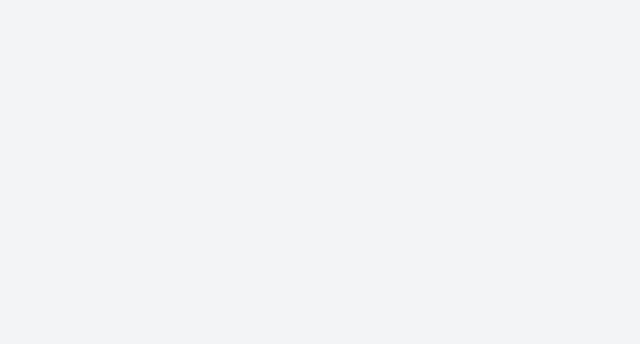
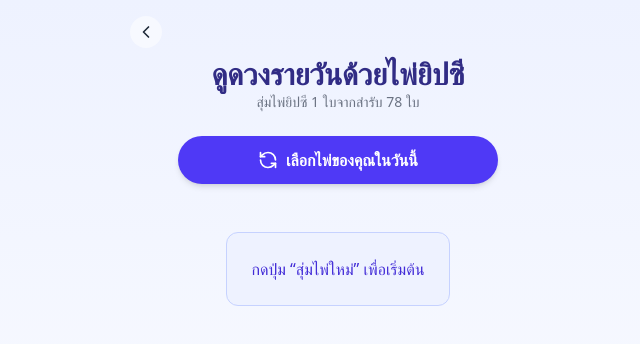
Before and after one commit to leo-nicha/horoscope-app, a React (Vite) app: page /tarot in a window 1280 px wide. Before the commit this address had no page. Shown: the top 344 px of the page, without its empty margins (302-942 px from the left). Built offline with nearby package versions, Linux system fonts and the light colour scheme.

Commit message:
add tarot daily

```diff
--- a/src/App.tsx
+++ b/src/App.tsx
@@ -1,7 +1,7 @@
 import React from 'react';
-import { Routes, Route, useLocation } from "react-router-dom";
+import { Routes, Route } from "react-router-dom";
 import HomeScreen from './components/HomeScreen';
-import DairyTarot from './components/DairyTarot';
+import TarotRandomizer from './components/TarotRandomizer';
 
 
 const App: React.FC = () => {
@@ -9,7 +9,7 @@ const App: React.FC = () => {
     <div className="font-sans bg-gray-100 min-h-dvh w-full overflow-x-hidden flex flex-col relative">
       <Routes>
         <Route path="/" element={<HomeScreen />} />
-        <Route path="/dairytarot" element={<DairyTarot />} />
+        <Route path="/tarot" element={<TarotRandomizer />} />
       </Routes>
     </div>
   );
--- /dev/null
+++ b/src/components/CardDisplay.tsx
@@ -0,0 +1,71 @@
+import React from "react";
+import { BookOpen, Compass } from "lucide-react";
+
+export interface CardData {
+  name: string;
+  image?: string;
+  meaning_up: string;
+  desc: string;
+}
+
+interface CardDisplayProps {
+  card: CardData;
+}
+
+const CardDisplay: React.FC<CardDisplayProps> = ({ card }) => {
+  // ใช้ image จาก API ถ้ามี
+  const fullImageUrl =
+    card.image && card.image.trim() !== ""
+      ? card.image
+      : `https://placehold.co/300x500/0F172A/94A3B8?text=${encodeURIComponent(
+          card.name || "TAROT"
+        )}`;
+
+  return (
+    <div className="bg-white shadow-xl rounded-2xl p-4 flex flex-col items-center w-full max-w-md animate-fadeIn">
+      {/* ส่วนรูปภาพไพ่ */}
+      <div className="w-56 aspect-3/5 rounded-xl overflow-hidden border-4 border-gray-100 shadow-md">
+        <img
+          src={fullImageUrl}
+          alt={`รูปไพ่ ${card.name}`}
+          onError={(e) => {
+            // ถ้ารูปโหลดไม่ได้ ให้ใช้ Placeholder
+            const target = e.target as HTMLImageElement;
+            target.onerror = null;
+            target.src = `https://placehold.co/300x500/0F172A/94A3B8?text=${encodeURIComponent(
+              card.name || "TAROT"
+            )}`;
+          }}
+          className="w-full h-full object-cover transition-transform duration-300 hover:scale-105"
+        />
+      </div>
+
+      {/* ชื่อไพ่ */}
+      <h2 className="text-center mt-4 text-2xl font-serif font-bold text-indigo-700">
+        {card.name}
+      </h2>
+
+      {/* ความหมาย */}
+      <div className="mt-4 w-full">
+        <h3 className="flex items-center text-lg font-semibold text-gray-800 mb-2 border-b pb-1">
+          <Compass className="w-4 h-4 text-green-600 mr-2" />
+          ความหมาย (ด้านตรง)
+        </h3>
+        <p className="text-gray-600 leading-relaxed italic bg-green-50 p-3 rounded-lg border border-green-200 text-sm">
+          {card.meaning_up}
+        </p>
+      </div>
+
+      {/* คำอธิบาย */}
+      <div className="mt-4 w-full">
+        <h3 className="flex items-center text-lg font-semibold text-gray-800 mb-2 border-b pb-1">
+          <BookOpen className="w-4 h-4 text-red-600 mr-2" />
+          คำอธิบายโดยละเอียด
+        </h3>
+        <p className="text-gray-700 leading-relaxed text-sm">{card.desc}</p>
+      </div>
+    </div>
+  );
+};
+
+export default CardDisplay;
--- a/src/components/ContentList.tsx
+++ b/src/components/ContentList.tsx
@@ -4,7 +4,7 @@ import { useNavigate } from "react-router-dom";
 
 const ContentList: React.FC = () => {
   const items = [
-    { title: 'Tarot', subtitle: 'MPG', imageUrl: 'https://placehold.co/140x110/e0f2fe/0c4a6e?text=CQ9+Game' },
+    { title: 'ดูดวงรายวัน', subtitle: 'MPG', imageUrl: 'https://placehold.co/140x110/e0f2fe/0c4a6e?text=CQ9+Game' },
     { title: 'JDB', subtitle: 'MPG', imageUrl: 'https://placehold.co/140x110/ecfdf5/065f46?text=JDB+Game' },
     { title: 'JILI', subtitle: 'MPG', imageUrl: 'https://placehold.co/140x110/fefce8/713f12?text=JILI+Game' },
     { title: 'PNG', subtitle: 'MPG', imageUrl: 'https://placehold.co/140x110/fef2f2/991b1b?text=PNG+Game' },
@@ -14,8 +14,8 @@ const ContentList: React.FC = () => {
   // ✅ Handler เมื่อกดแต่ละการ์ด
   const navigate = useNavigate();
   const handleItemClick = (title: string) => {
-    if (title === 'Tarot')
-    navigate(`/dairytarot`)
+    if (title === 'ดูดวงรายวัน')
+    navigate(`/tarot`)
   };
 
   return (
--- a/src/components/DairyTarot.tsx
+++ /dev/null
@@ -1,5 +0,0 @@
-const DairyTarot: React.FC = () => {
-  return <div>DairyTarot Component</div>;
-}
-
-export default DairyTarot;
--- a/src/components/Header.tsx
+++ b/src/components/Header.tsx
@@ -1,16 +1,12 @@
 import React from 'react';
 import { User, LogIn, MessageSquare } from 'lucide-react';
 
-/**
- * Component ส่วน Header
- * ประกอบด้วย: Top Nav (Logo, Login/Register), Banner, Welcome Message
- */
 const Header: React.FC = () => {
   return (
     <header className="bg-white shadow-sm shrink-0">
       {/* 1. Top Navigation */}
       <nav className="p-3 flex justify-between items-center">
-        <h1 className="text-3xl font-bold text-gray-800">K36</h1>
+        <h1 className="text-3xl font-bold text-gray-800">HORO</h1>
         <div className="flex items-center space-x-3 text-sm">
           <button className="flex items-center space-x-1 text-blue-600">
             <User className="bg-blue-600 text-white rounded-full p-1 text-lg" />
@@ -20,15 +16,15 @@ const Header: React.FC = () => {
             <LogIn className="bg-blue-600 text-white rounded-full p-1 text-lg" />
             <span>Login</span>
           </button>
-          <span className="text-2xl">🇺🇸</span>
-          <MessageSquare className="text-2xl text-gray-500" />
+          {/* <span className="text-2xl">🇺🇸</span>
+          <MessageSquare className="text-2xl text-gray-500" /> */}
         </div>
       </nav>
 
       {/* 2. Banner */}
       <div
         className="h-32 bg-gray-700 bg-cover bg-center flex items-center justify-center text-white"
-        style={{ backgroundImage: "url('https://placehold.co/400x130/333333/ffffff?text=Football+Banner')" }}
+        style={{ backgroundImage: "url('https://placehold.co/400x130/333333/ffffff?text=HORO+Banner')" }}
       >
         {/* Placeholder for complex player images */}
       </div>
@@ -36,7 +32,7 @@ const Header: React.FC = () => {
       {/* 3. Welcome Message */}
       <div className="p-2 text-sm text-gray-700 border-b border-gray-200">
         <span className="text-blue-500 mr-1">●</span>
-        Welcome to K36
+        ยินดีต้อนรับสู่ HORO ดูดวงออนไลน์ฟรี ทุกวันกับเรา!
       </div>
     </header>
   );
--- /dev/null
+++ b/src/components/TarotRandomizer.tsx
@@ -0,0 +1,122 @@
+import React, { useState, useCallback } from "react";
+import { RefreshCcw, Loader2, ChevronLeftIcon } from "lucide-react";
+import CardDisplay from "./CardDisplay";
+import { useNavigate } from "react-router-dom";
+
+const BASE_URL = "https://tarot-api-lyart.vercel.app";
+const ALL_CARDS_URL = `${BASE_URL}/tarot_deck_78.json`;
+
+interface CardData {
+  name: string;
+  img: string;
+  meaning_up: string;
+  desc: string;
+}
+
+const TarotRandomizer: React.FC = () => {
+  const navigate = useNavigate();
+  const [card, setCard] = useState<CardData | null>(null);
+  const [loading, setLoading] = useState(false);
+  const [error, setError] = useState<string | null>(null);
+
+  const fetchRandomCard = useCallback(async () => {
+    setLoading(true);
+    setError(null);
+    setCard(null);
+
+    try {
+      const allCardsResponse = await fetch(ALL_CARDS_URL);
+      if (!allCardsResponse.ok) throw new Error(`Error: ${allCardsResponse.status}`);
+
+      const allCardsData = await allCardsResponse.json();
+
+      // ✅ ตรวจสอบว่าข้อมูลอยู่ในรูปแบบใด
+      const cardList = Array.isArray(allCardsData)
+        ? allCardsData
+        : allCardsData.cards || []; // ถ้าเป็น object ที่มี property cards
+
+      if (cardList.length === 0) {
+        throw new Error("ไม่พบข้อมูลไพ่ในสำรับ");
+      }
+
+      const randomIndex = Math.floor(Math.random() * cardList.length);
+      const randomCard = cardList[randomIndex];
+
+      // ✅ ตรวจสอบว่ามีชื่อไพ่จริงก่อนใช้
+      const cardName = randomCard?.name;
+      if (!cardName) {
+        throw new Error("ไม่พบชื่อไพ่ในข้อมูลที่ดึงมา");
+      }
+
+      const oneCardResponse = await fetch(`${BASE_URL}/api/cards/${encodeURIComponent(cardName)}`);
+      if (!oneCardResponse.ok) throw new Error(`Error: ${oneCardResponse.status}`);
+
+      const cardDetail: CardData = await oneCardResponse.json();
+      setCard(cardDetail);
+    } catch (err) {
+      console.error(err);
+      setError("ไม่สามารถดึงข้อมูลไพ่ได้ กรุณาลองใหม่อีกครั้ง");
+    } finally {
+      setLoading(false);
+    }
+  }, []);
+
+  return (
+    <div className="min-h-screen bg-linear-to-b from-indigo-50 to-white flex flex-col items-center p-4 font-sans">
+      <div className="w-full max-w-md px-4 absolute top-4">
+        <div className="w-8 h-8 flex items-center justify-center rounded-full bg-white/50">
+          <ChevronLeftIcon
+            onClick={() => navigate("/")}
+            className="h-5 w-5 text-gray-800" />
+        </div>
+      </div>
+      {/* Header */}
+      <header className="text-center mt-10 mb-6 w-full">
+        <h1 className="text-3xl font-extrabold text-indigo-900 font-serif">
+          ดูดวงรายวันด้วยไพ่ยิปซี
+        </h1>
+        <p className="text-sm text-gray-500">สุ่มไพ่ยิปซี 1 ใบจากสำรับ 78 ใบ</p>
+      </header>
+
+      {/* ปุ่มสุ่มไพ่ */}
+      <button
+        onClick={fetchRandomCard}
+        disabled={loading}
+        className={`flex items-center justify-center w-full max-w-xs px-6 py-3 mb-6 rounded-full text-base font-bold transition-all duration-300 shadow-md active:scale-95 ${loading
+          ? "bg-gray-400 cursor-not-allowed"
+          : "bg-indigo-600 text-white hover:bg-indigo-700"
+          }`}
+      >
+        {loading ? (
+          <>
+            <Loader2 className="w-5 h-5 mr-2 animate-spin" />
+            ไพ่จะบอกความจริงกับคุณ...
+          </>
+        ) : (
+          <>
+            <RefreshCcw className="w-5 h-5 mr-2" />
+            เลือกไพ่ของคุณในวันนี้
+          </>
+        )}
+      </button>
+
+      {/* แสดงผลไพ่ */}
+      <main className="w-full flex justify-center">
+        {error && (
+          <div className="p-3 bg-red-100 border border-red-300 text-red-700 rounded-md max-w-xs text-center text-sm">
+            {error}
+          </div>
+        )}
+        {!loading && !error && card && <CardDisplay card={card} />}
+      </main>
+
+      {!card && !loading && !error && (
+        <div className="text-center p-6 bg-indigo-50 rounded-xl border border-indigo-200 mt-6 max-w-xs">
+          <p className="text-base text-indigo-700">กดปุ่ม “สุ่มไพ่ใหม่” เพื่อเริ่มต้น</p>
+        </div>
+      )}
+    </div>
+  );
+};
+
+export default TarotRandomizer;
```
